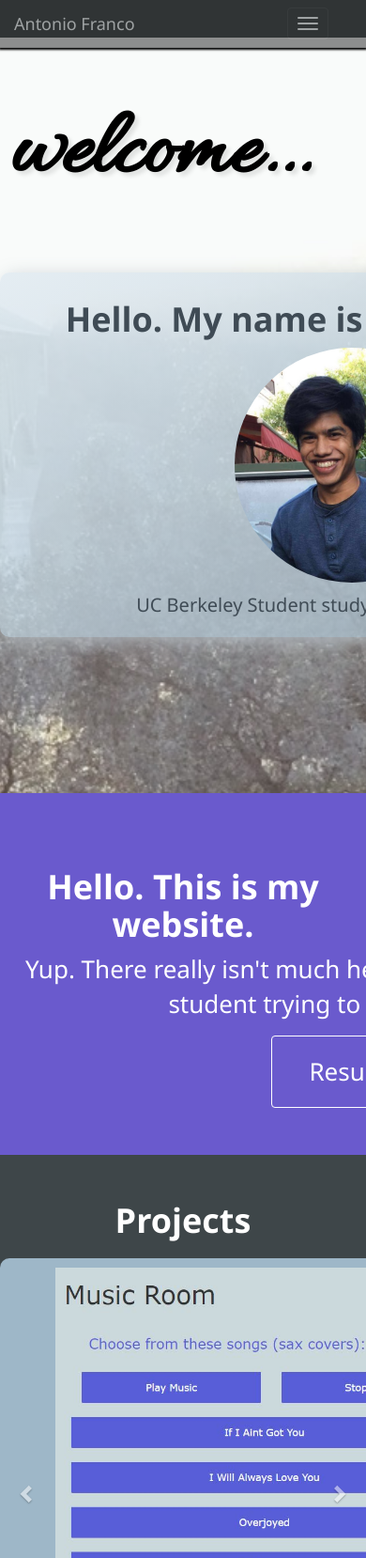
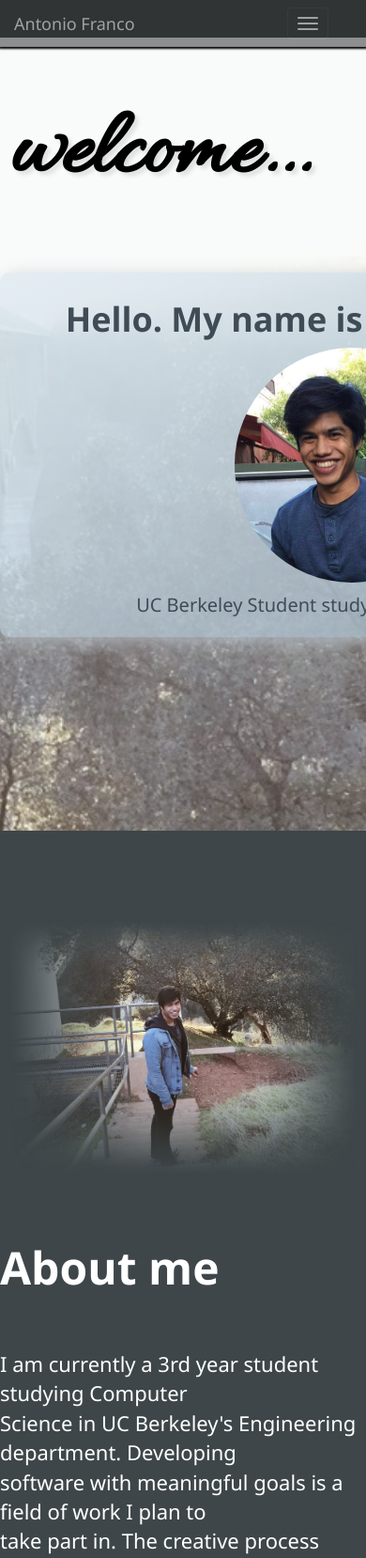
Before and after one commit to ABFranco/ABFranco.github.io, a PHP site: page /index.html in a window 390 px wide; the page is wider, and only the part inside the window is pictured. Shown: the top 1658 px of that part at 94% size. Run offline with PHP 8.4, Linux system fonts and the light colour scheme; some libraries are stand-ins or nearby versions.

Commit message:
added about me

```diff
--- /dev/null
+++ b/about_me.css
@@ -0,0 +1,25 @@
+
+#about {
+	padding-top: 60px;
+	height: 1080px;
+}
+
+#about h2 {
+	padding-top: 50px;
+	text-align: left;
+	color: white;
+	font-size: 48px;
+}
+
+#about p {
+	padding-top: 50px;
+	color: white;
+	font-size: 22px;
+	text-align: left;
+}
+
+#about img {
+	margin: auto;
+	display: block;
+	width: 100%;
+}
--- a/carousel.css
+++ b/carousel.css
@@ -1,6 +1,7 @@
 
 
 #myCarousel {
+	padding-top: 60px;
 	width: 100%;
 	padding: auto;
 	background-color: rgba(100, 100, 100, 0);
@@ -26,7 +27,7 @@
 }
 
 .carousel-inner p,h2 {
-	text-align: center;
+	text-align: left;
 	color: #3F4B55;
 }
 
--- a/index.html
+++ b/index.html
@@ -10,6 +10,7 @@
     <link href="bootstrap-3.3.7-dist/css/bootstrap.min.css" rel="stylesheet">
     <link rel="stylesheet" type="text/css" href="style.css">
     <link rel="stylesheet" type="text/css" href="carousel.css">
+    <link rel="stylesheet" type="text/css" href="about_me.css">
     <link href="https://fonts.googleapis.com/css?family=Allura" rel="stylesheet">
 
 
@@ -38,13 +39,14 @@
 				<div class="collapse navbar-collapse" id="bs-example-navbar-collapse-1">
 					<ul class="nav navbar-nav navbar-right">
 						<li><a href="#about">About me</a></li>
-
-						<li class="dropdown">
+						<li><a href="#skills">Skills</a></li>
+						<li><a href="#projects">Projects</a></li>
+						<!--li class="dropdown">
 							<a href="#" class="dropdown-toggle" data-toggle="dropdown" role="button" aria-haspopup="true" aria-expanded="false">My apps<span class="caret"></span></a>
 							<ul class="dropdown-menu">
-								<!--li><a href="#">SynchoShare</a></li-->
+								<li><a href="#">SynchoShare</a></li>
 							</ul>
-						</li>
+						</li-->
 						<li><a href="#contact">Contact</a></li>
 					</ul>
 				</div>
@@ -69,11 +71,37 @@
   	</div>
   </div>
 
+
+
+	<section id="about">
+    	<div class="container">
+
+			<div class="row">
+				<div class="col-md-6">
+					<img id="about_pic" src="pictures/about_me.png"  />
+				</div>
+				<div class="col-md-6">
+					<h2 class="section_title">About me</h2>
+		        		<p>
+		        			I am currently a 3rd year student studying Computer<br>
+		        			Science in UC Berkeley's Engineering department. Developing <br>
+		        			software with meaningful goals is a field of work I plan to <br>
+		        			take part in. The creative process needed in order to<br>
+		        			construct products that audiences will enjoy is a task I am <br>
+		        			passionate about. Front-end and back-end development are both areas <br>
+		        			I am curious about. I aim for personal growth every day, and I hope <br>
+		        			to learn new technologies and languages in my future.
+
+		        		</p>
+				</div>
+			</div>
+		</div>
+	</section>
+
 	<div class="jumbotron">
 		<div>
-			<h1>Hello. This is my website.</h1>
 
-			<p>Yup. There really isn't much here yet. I'll update this eventually like any other CS student trying to make a website to be fancy and stuff.</p>
+			<p>Feel free to also check out my resume and Github.</p>
 
 			<p class="buttons">
 				<a class="btn btn-primary btn-lg" href="#" role="button">Resume »</a>
@@ -82,9 +110,11 @@
 		</div>
 	</div>
 
-	<div class="container">
-	  <h1>Projects</h1>
+	<!-- Carousel for projects -->
+	<div class="container" id="projects">
+
 	  <div id="myCarousel" class="carousel slide" data-ride="carousel" data-interval="false">
+	  	<h1>Projects</h1>
 	    <!-- Indicators -->
 	    <ol class="carousel-indicators">
 	      <li data-target="#myCarousel" data-slide-to="0" class="active"></li>
@@ -92,19 +122,21 @@
 	      <li data-target="#myCarousel" data-slide-to="2"></li>
 	    </ol>
 
-	    <!-- Wrapper for slides -->
+
 	    <div class="carousel-inner">
 	      <div class="item active">
 	      	<div id="first">
 	      		<div class="row">
 					<div class="col-md-7">
-						<img src="pictures/synchoshare1.jpg" alt="Los Angeles">
+						<img src="pictures/synchoshare1.jpg" alt="synchoshare_img">
 					</div>
 					<div class="col-md-5">
 						<h2>SynchoShare</h2>
 		        		<p>Personal project using the MEAN stack. <br>
 		        			Includes functions such as account registration, music playback, and a chatroom. <br>
-		        			Utilizes sockets.io to allow users to interact by communicating with the server. </p>
+		        			Utilizes sockets.io to allow users to interact by communicating with a server. <br>
+		        			More features and updates to occur in the future.
+		        			Access this website at <a href="http://www.synchoshare.tk" target="_blank">www.synchoshare.tk</a>.</p>
 					</div>
 				</div>
 	      	</div>
@@ -162,7 +194,7 @@
 	</div>
 
 
-	<!-- about me -->
+	<!-- about me >
 
     <section id="about">
     	<div class="container">
@@ -192,7 +224,7 @@
 		</div>
 	</section>
 
-	<!--contact-->
+	<contact-->
 
 	<div id="contact" >
 	  <h2 class="text-center">Contact me!</h2>
--- a/style.css
+++ b/style.css
@@ -36,6 +36,7 @@ body, html {
 /* -----------navigation bar -------------*/
 
 .navbar {
+	height: 20px;
 	margin-bottom: 0;
 	opacity: 50%;
 	padding-right: 25px;
@@ -153,6 +154,7 @@ body, html {
 	padding-top: 60px;
   margin-top: -40px;
 }
+
 .jumbotron p {
 	margin-left: auto;
   	margin-right: auto;
@@ -237,53 +239,7 @@ body, html {
 }
 
 
-/* -----------about me---------- */
-.section_title {
-	color: SlateBlue;
-}
-.buttons{
-	clear:left;
-}
 
-#about .row {
-	border-radius: 10px;
-	background-color: SlateBlue;
-	padding: 20px;
-	padding-top: 25px;
-	padding-bottom: 25px;
-	margin-top: 25px;
-	margin-bottom: 25px;
-}
-
-#about {
-	padding-top: 50px;
-	text-align: center;
-}
-
-#about p {
-	margin-bottom: 30px;
-	font-family: sans-serif;
-}
-
-#about .row {
-	height: 350px;
-}
-
-.glyphicon-large {
-	font-size: 100px;
-}
-
-.hide {
-	height: 100px;
-  	width: 100%;
-  	display: none
-}
-
-.show {
-	height: 100px;
-  	width: 100%;
-  	display: block;
-}
 
 /* -----------contact---------- */
 
```
Also changed, not shown: index.php (added, +337 -0 lines), index2.php (added, +98 -0 lines), pictures/about_me.png (added), pictures/la.jpg (deleted), pictures/synchoshare1.JPG.
